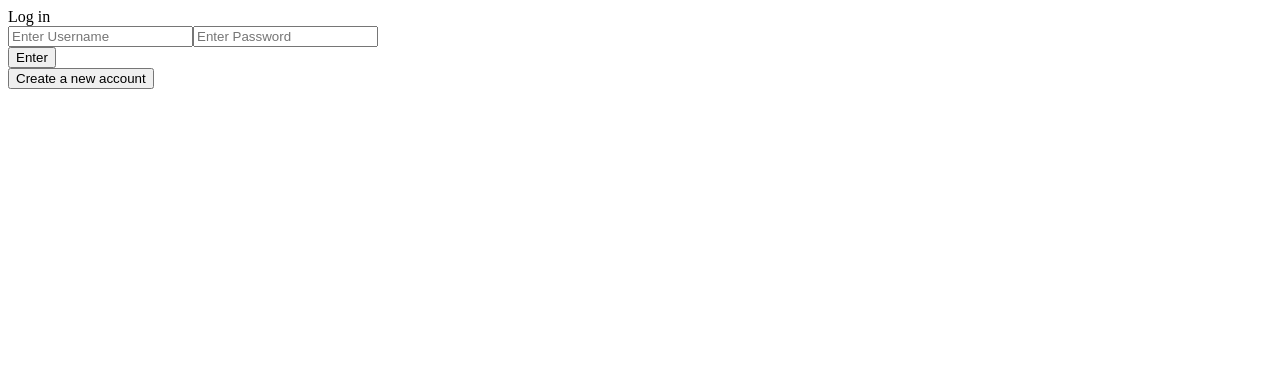
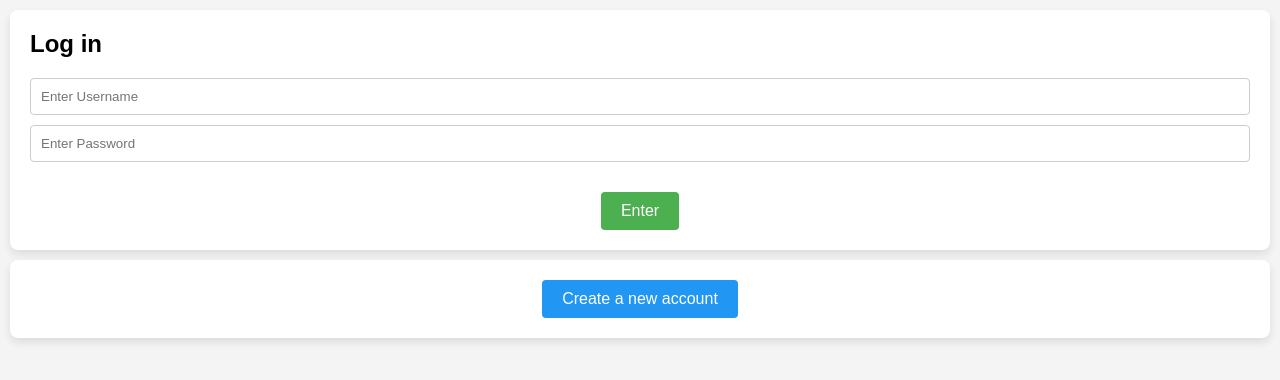
Before and after one commit to BigBang-Immiga/Passwort-Safe, a React (Create React App) app in the folder client/: page /Login in a window 1280 px wide. Shown: the top 380 px of the page. Built offline with nearby package versions, Linux system fonts and the light colour scheme.

Commit message:
made changes to login

```diff
--- /dev/null
+++ b/client/src/pages/Login.css
@@ -0,0 +1,86 @@
+
+body {
+    font-family: Arial, sans-serif;
+    margin: 0;
+    padding: 0;
+    background-color: #f4f4f4;
+  }
+
+  .container {
+    display: flex;
+    justify-content: center;
+    align-items: center;
+    height: 100vh;
+  }
+
+  .login-column,
+  .signup-column {
+    background-color: #fff;
+    box-shadow: 0 4px 8px rgba(0, 0, 0, 0.1);
+    padding: 20px;
+    border-radius: 8px;
+    margin: 10px;
+  }
+
+  .login-title {
+    font-size: 24px;
+    font-weight: bold;
+    margin-bottom: 20px;
+  }
+
+  .login-input {
+    margin-bottom: 20px;
+  }
+
+  .login {
+    width: 100%;
+    padding: 10px;
+    margin-bottom: 10px;
+    border: 1px solid #ccc;
+    border-radius: 4px;
+    box-sizing: border-box;
+  }
+
+  .login-btn-container,
+  .signup-btn-container {
+    text-align: center;
+  }
+
+  .login-btn,
+  .signup-btn {
+    background-color: #4caf50;
+    color: white;
+    border: none;
+    padding: 10px 20px;
+    text-align: center;
+    text-decoration: none;
+    display: inline-block;
+    font-size: 16px;
+    cursor: pointer;
+    border-radius: 4px;
+  }
+
+  .login-btn:hover,
+  .signup-btn:hover {
+    background-color: #45a049;
+  }
+
+  .signup-btn {
+    background-color: #2196f3;
+  }
+
+  .signup-btn:hover {
+    background-color: #0b7dda;
+  }
+
+  @media (max-width: 600px) {
+    .container {
+      flex-direction: column;
+    }
+
+    .login-column,
+    .signup-column {
+      width: 100%;
+      margin: 10px 0;
+    }
+  }
--- a/client/src/pages/Login.js
+++ b/client/src/pages/Login.js
@@ -4,6 +4,7 @@ import axios from "axios";
 import { useNavigate } from "react-router-dom";
 import { Link } from "react-router-dom";
 import { useUser } from '../components/Usercontext';
+import './Login.css'
 
 function Login() {
     const [username, setUsername] = useState('');
--- a/client/src/pages/Safe.js
+++ b/client/src/pages/Safe.js
@@ -1,4 +1,3 @@
-// src/App.js
 import React, { useState, useEffect } from 'react';
 import axios from 'axios';
 
```
Also changed, not shown: 2 other files (tests, documents, lock files or other folders).
